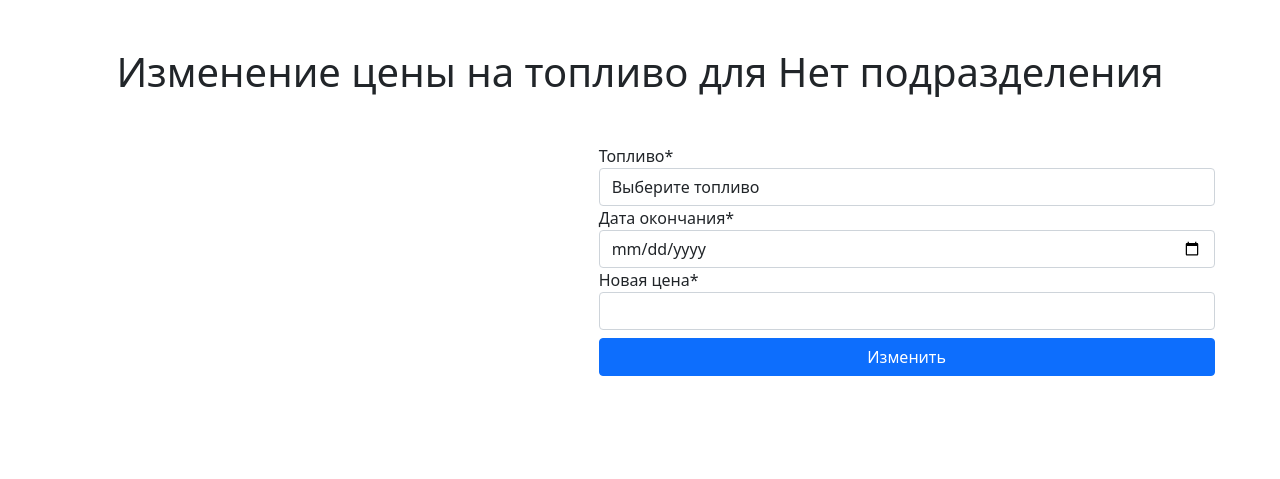
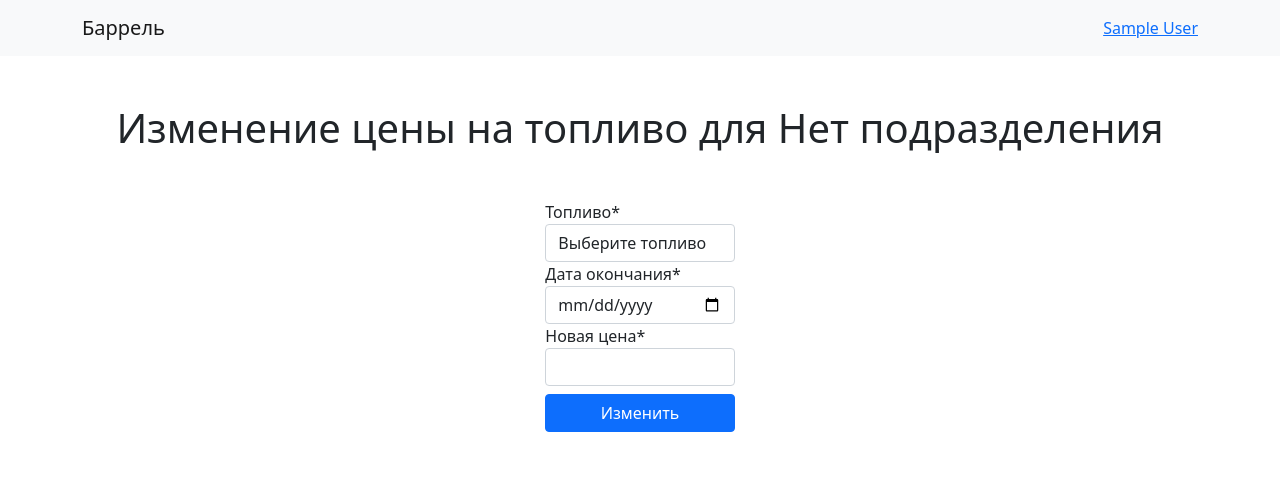
Before and after one commit to vladvaraks/barrel, a Django app: page /shop/selectothet/price in a window 1280 px wide. Shown: the top 479 px of the page. Run offline with Django 4.2, Linux system fonts and the light colour scheme; the visitor is signed in with stand-in values (Sample User, id 1); data comes from the database, SQL or seed files in the repository; data that the repository does not hold is empty; some libraries are stand-ins or nearby versions.

Commit message:
add navbar in auth

```diff
--- a/shop/templates/shop/base.html
+++ b/shop/templates/shop/base.html
@@ -9,6 +9,19 @@
     <title>Document</title>
 </head>
 <body>
+    <nav class="navbar navbar-light bg-light">
+        <div class="container">
+            <a class="navbar-brand" href="#">
+                Баррель
+            </a>
+            {% if request.user.is_authenticated%}
+                <a href="{% url 'authentication:signout' %}">{{request.user.surname}} {{request.user.name}}</a>
+            {% else %}
+                <a href="{% url 'authentication:signup' %}">Регистрация</a> |
+                <a href="{% url 'authentication:signin' %}">Вход</a>
+            {% endif %}
+        </div>
+    </nav>
     <div class="container-fluid">
             {% block content %}
             {% endblock %}
--- a/shop/templates/shop/pricechange.html
+++ b/shop/templates/shop/pricechange.html
@@ -4,18 +4,24 @@
 
 {% block content %}
 <h1 class="text-center mb-5 mt-5">Изменение цены на топливо для {{user.shopkey.name}}</h1>
-{% if form.non_field_errors %}
-  <div class="non-field-errors">
-    {% for error in form.non_field_errors %}
-      <p class="form-error">{{ error }}</p>
-    {% endfor %}
+<div class="row">
+  <div class="col-xxl-4 col-xl-4 col-lg-3 col-md-12 col-sm-12 mx-auto"></div>
+  <div class="col-xxl-4 col-xl-4 col-lg-6 col-md-12 col-sm-12 mx-auto">
+      {% if form.non_field_errors %}
+        <div class="alert alert-danger text-center">
+          {% for error in form.non_field_errors %}
+            {{ error }}
+          {% endfor %}
+        </div>
+      {% endif %}
   </div>
-{% endif %}
+  <div class="col-xxl-4 col-xl-4 col-lg-3 col-md-12 col-sm-12 mx-auto"></div>
+</div>
 <form method="post">
     {% csrf_token %}
     <div class="row">
-      <div class="col-5"></div>
-      <div class="col-xxl-2 col-xl-6 col-lg-6 col-md-12 col-sm-12 mx-auto">
+      <div class="col-xxl-5 col-xl-5 col-lg-4 col-md-12 col-sm-12 mx-auto"></div>
+      <div class="col-xxl-2 col-xl-2 col-lg-4 col-md-12 col-sm-12 mx-auto">
         {{ form.fuel | as_crispy_field }}
         {{ form.date | as_crispy_field }}
         {{ form.price | as_crispy_field }}
@@ -23,7 +29,7 @@
         <button type="submit" class="btn btn-primary mb-5 mt-2">Изменить</button>
         </div>
       </div>
-      <div class="col-5"></div>
+      <div class="col-xxl-5 col-xl-5 col-lg-4 col-md-12 col-sm-12 mx-auto"></div>
     </div>
 </form>
 {% endblock %}
--- a/shop/templates/shop/selectshop.html
+++ b/shop/templates/shop/selectshop.html
@@ -1,4 +1,4 @@
-{% extends 'authentication/base.html' %}
+{% extends 'shop/base.html' %}
 
 {% load crispy_forms_tags %}
 
--- a/shop/views.py
+++ b/shop/views.py
@@ -35,7 +35,7 @@ class PriceСhange(FormView):
     def post(self, request, *args, **kwargs):
         form = self.get_form()
         if form.is_valid():
-            date_from_form = datetime.strptime(form.cleaned_data['date'], '%Y-%m-%d') #form.cleaned_data['date']
+            date_from_form = datetime.strptime(form.cleaned_data['date'], '%Y-%m-%d')
             id_maxdate_price = Prices.objects.filter(shopkey=self.request.user.shopkey.internal_code, fuel=form.cleaned_data['fuel'])
             if id_maxdate_price:
                 Prices.objects.filter(pk=id_maxdate_price.latest('start_date').id).update(end_date=date_from_form, surname=self.request.user.surname)
```
Also changed, not shown: authentication/forms.py (+4 -4 lines), authentication/templates/authentication/base.html (+21 -9 lines), authentication/templates/authentication/signin.html (+13 -4 lines).
